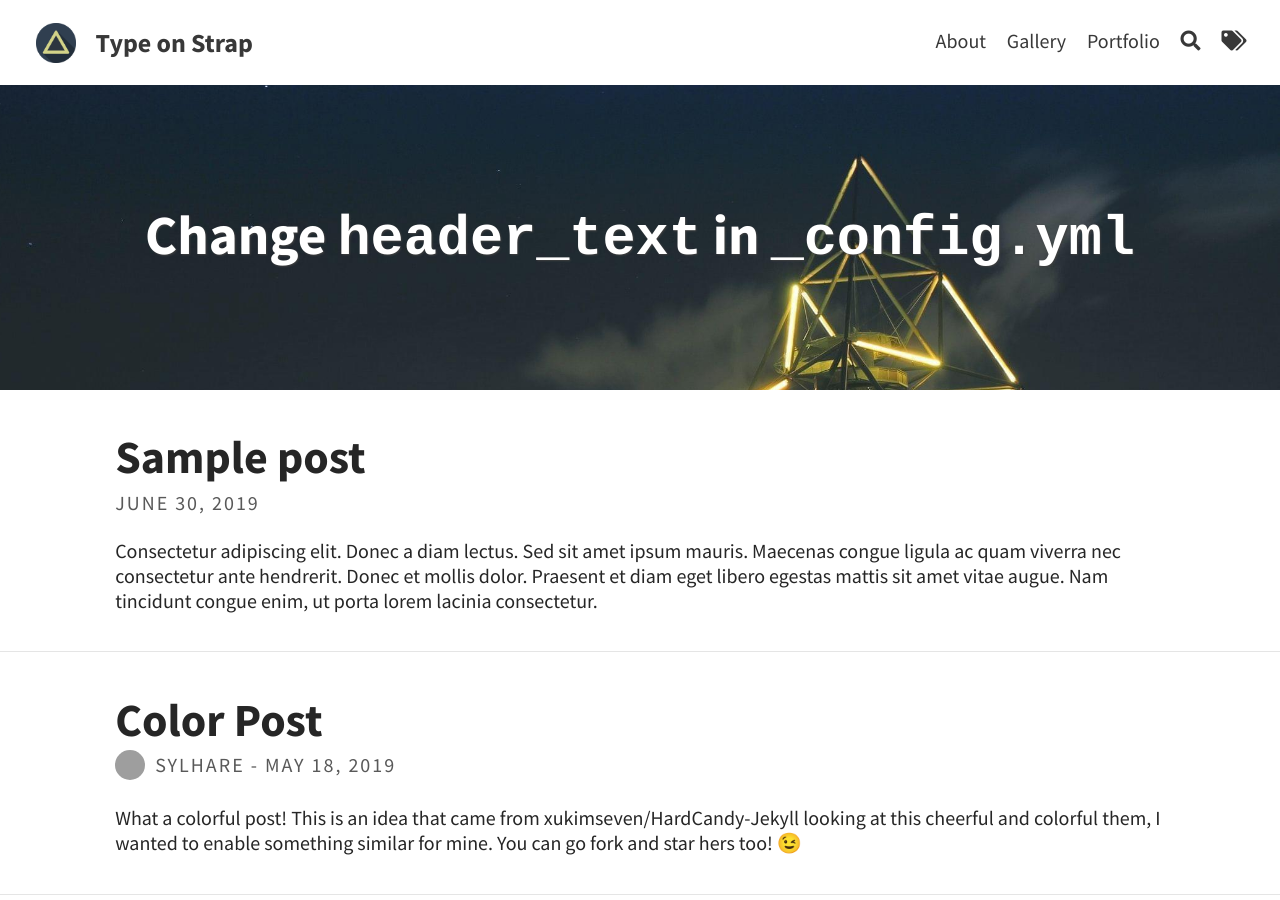
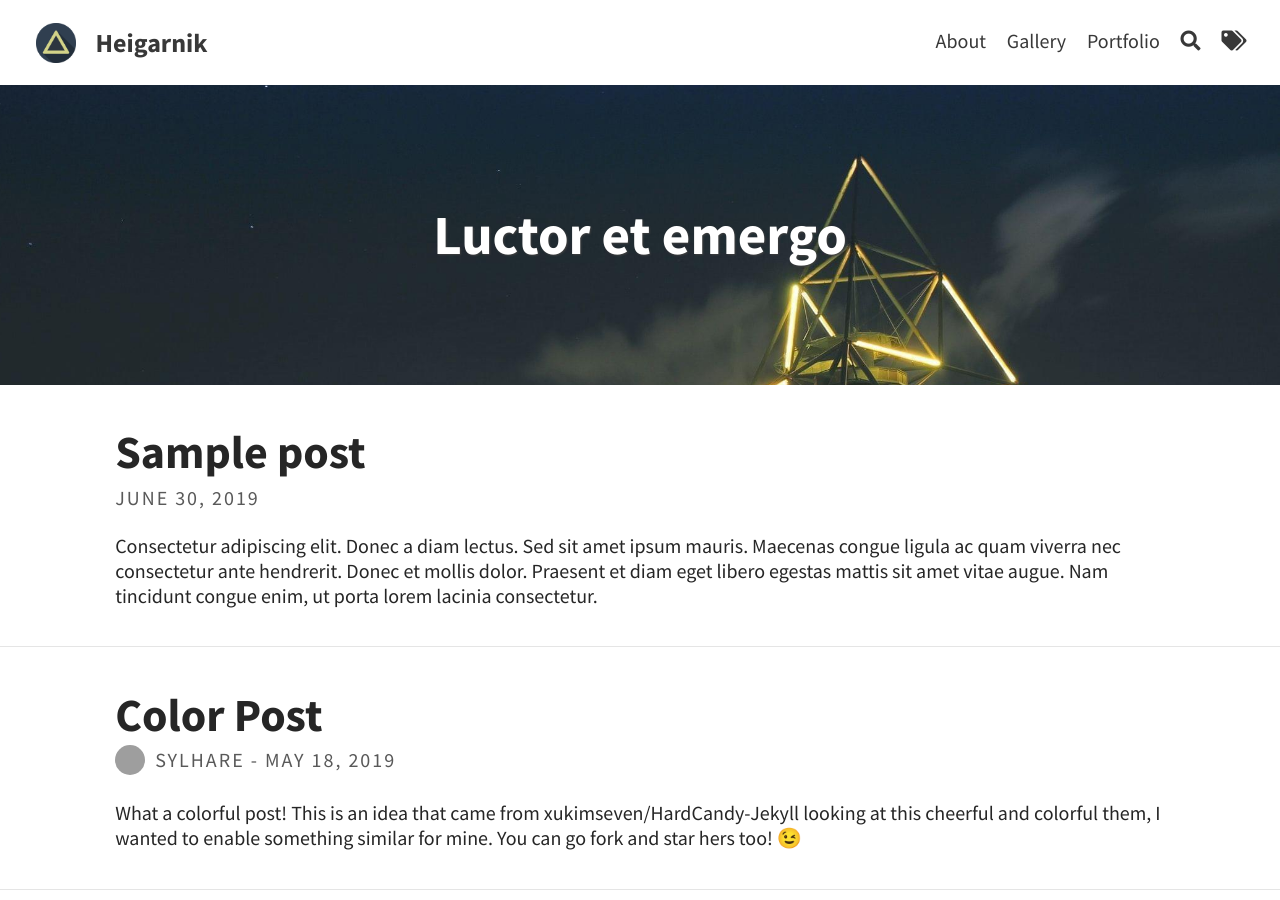
Before and after one commit to K-MinHyuk/K-MinHyuk.github.io, a Jekyll site: the page built from index.html, in a window 1280 px wide and 900 px high. Built offline with Jekyll 4.4.1, drawn with Linux system fonts in a browser that asks for light colours; the list of posts is cut into pages by our own code; grey boxes are pictures that could not be loaded.

Commit message:
Update _config.yml

```diff
--- a/_config.yml
+++ b/_config.yml
@@ -3,13 +3,13 @@ baseurl: ""
 url: "https://heigarnik.github.io"
 
 # THEME-SPECIFIC CONFIGURATION
-title: Type on Strap                                    # site's title
-description: "A website with blog posts and pages"      # used by search engines
+title: Heigarnik                                  # site's title
+description: "Posting about AI"      # used by search engines
 avatar: assets/img/triangle.png                         # Empty for no avatar in navbar
 favicon: assets/favicon.ico                             # Icon displayed in the tab
 
 # Header and footer text
-header_text: Change <code>header_text</code> in <code>_config.yml</code>  # Change Blog header text
+header_text: Luctor et emergo  # Change Blog header text
 header_feature_image: assets/img/pexels/triangular.jpeg
 footer_text: >
   Powered by <a href="https://jekyllrb.com/">Jekyll</a> with <a href="https://github.com/sylhare/Type-on-Strap">Type on Strap</a>
```
